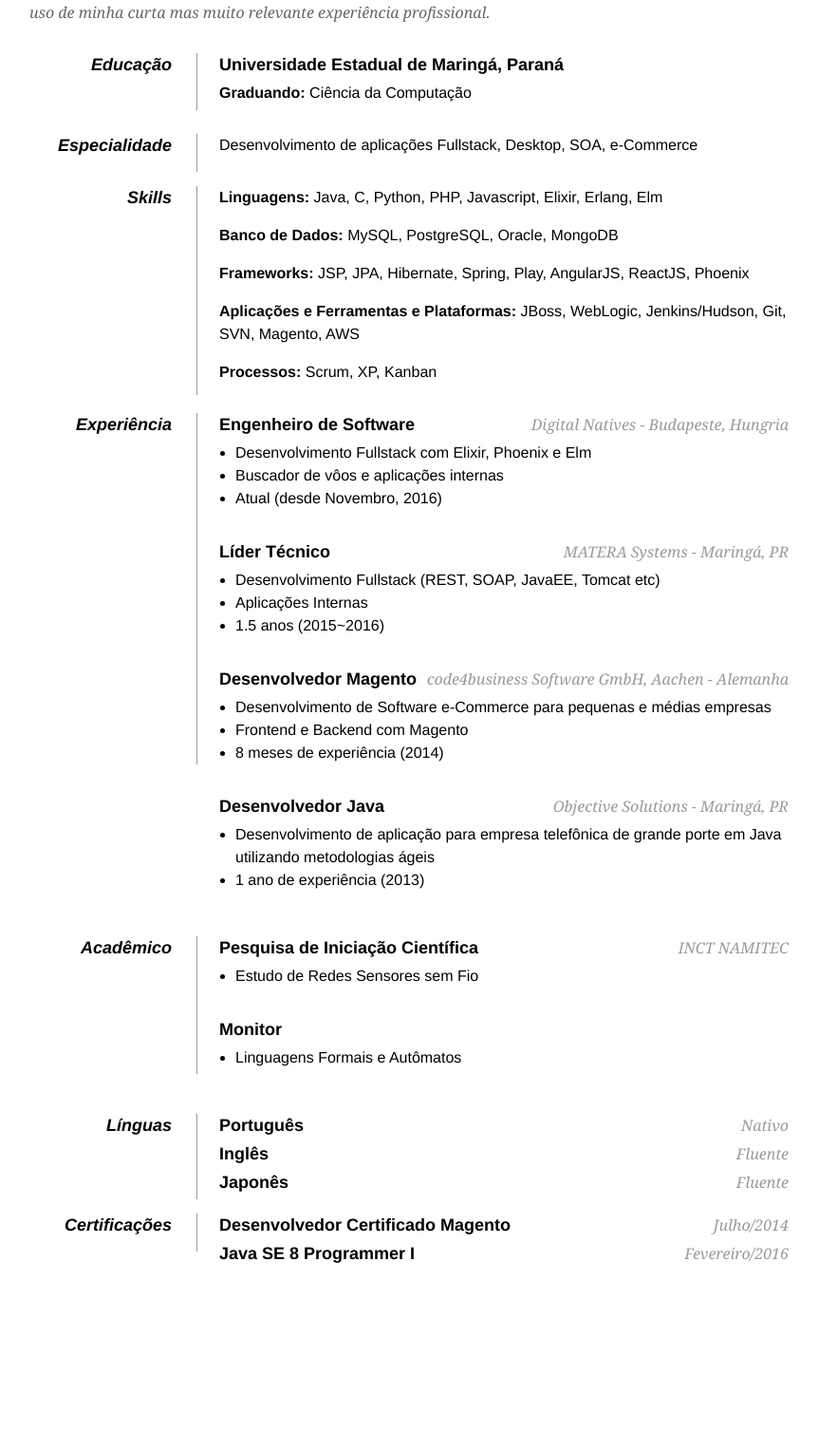
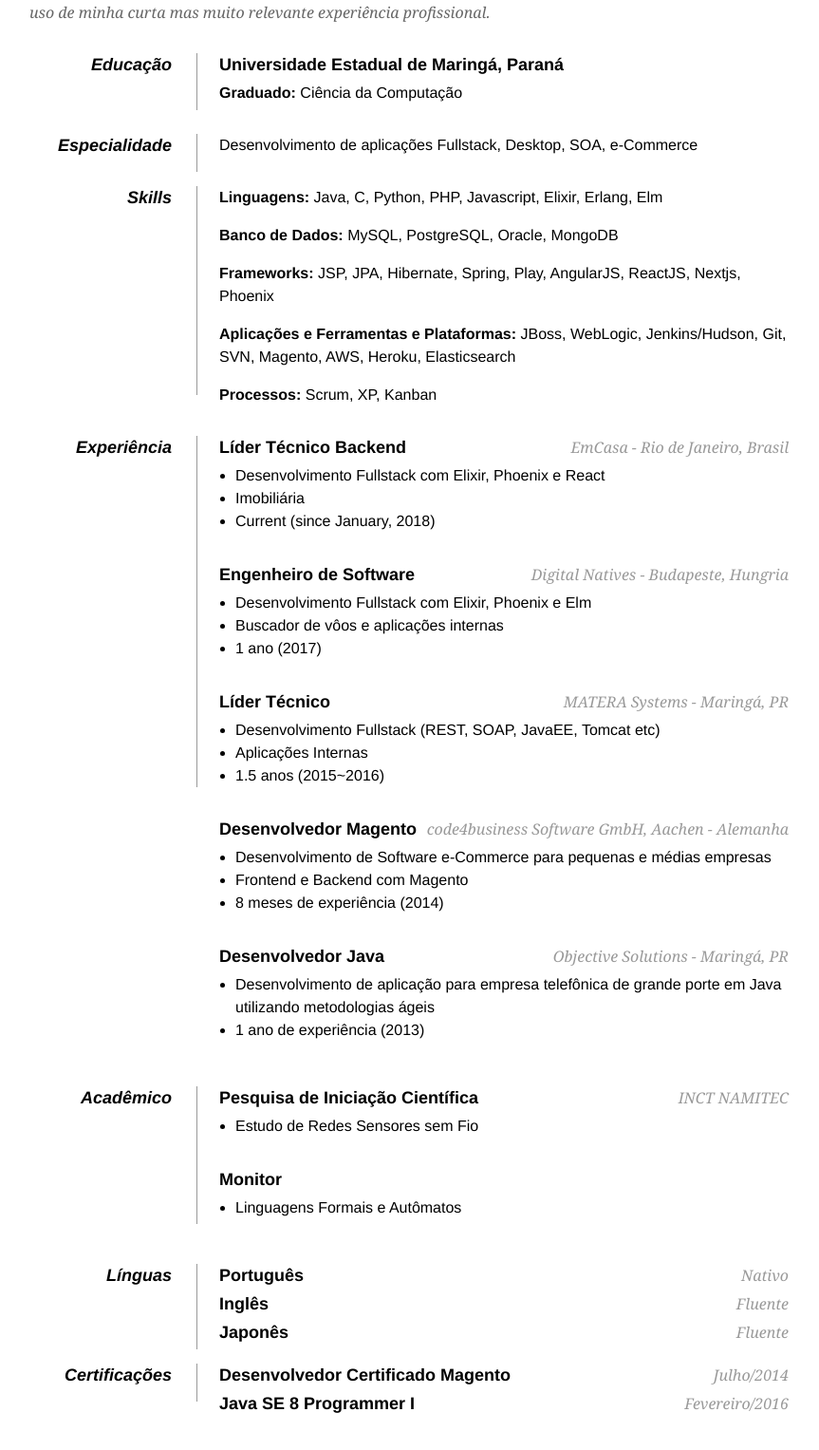
Before and after one commit to rhnonose/rhnonose.github.io, a Jekyll site: the page built from resume(pt).html, in a window 1280 px wide, cut to the strip 264-1835 px from the top of the page. Shown: the top 1527 px of the strip at 95% size, without its empty margins (209-1072 px from the left). Built offline with Jekyll 4.4.1, drawn with Linux system fonts in a browser that asks for light colours; before the commit the page ends 1677 px from its top, so only the background shows below that.

Commit message:
Update resume

```diff
--- a/resume(pt).html
+++ b/resume(pt).html
@@ -82,7 +82,7 @@ permalink: pt
             <dt class="educ">Educação</dt>
             <dd>
                 <h2>Universidade Estadual de Maringá, Paraná</h2>
-                <p><strong>Graduando:</strong> Ciência da Computação<br /></p>
+                <p><strong>Graduado:</strong> Ciência da Computação<br /></p>
             </dd>
 
             <dd class="clear"></dd>
@@ -99,8 +99,8 @@ permalink: pt
             <dd>
                 <p><strong>Linguagens:</strong> Java, C, Python, PHP, Javascript, Elixir, Erlang, Elm</p>
                 <p><strong>Banco de Dados:</strong> MySQL, PostgreSQL, Oracle, MongoDB</p>
-                <p><strong>Frameworks:</strong> JSP, JPA, Hibernate, Spring, Play, AngularJS, ReactJS, Phoenix</p>
-                <p><strong>Aplicações e Ferramentas e Plataformas: </strong> JBoss, WebLogic, Jenkins/Hudson, Git, SVN, Magento, AWS</p>
+                <p><strong>Frameworks:</strong> JSP, JPA, Hibernate, Spring, Play, AngularJS, ReactJS, Nextjs, Phoenix</p>
+                <p><strong>Aplicações e Ferramentas e Plataformas: </strong> JBoss, WebLogic, Jenkins/Hudson, Git, SVN, Magento, AWS, Heroku, Elasticsearch</p>
                 <p><strong>Processos: </strong> Scrum, XP, Kanban</p>
             </dd>
 
@@ -108,11 +108,18 @@ permalink: pt
 
             <dt class="exp">Experiência</dt>
             <dd>
+                <h2>Líder Técnico Backend <span>EmCasa - Rio de Janeiro, Brasil</span></h2>
+                <ul>
+                    <li>Desenvolvimento Fullstack com Elixir, Phoenix e React</li>
+                    <li>Imobiliária</li>
+                    <li>Current (since January, 2018)</li>
+                </ul>
+
                 <h2>Engenheiro de Software <span>Digital Natives - Budapeste, Hungria</span></h2>
                 <ul>
                     <li>Desenvolvimento Fullstack com Elixir, Phoenix e Elm</li>
                     <li>Buscador de vôos e aplicações internas</li>
-                    <li>Atual (desde Novembro, 2016)</li>
+                    <li>1 ano (2017)</li>
                  </ul>
 				<h2>Líder Técnico <span> MATERA Systems - Maringá, PR</span></h2>
                 <ul>
```
Also changed, not shown: resume(en).html (+11 -4 lines).
